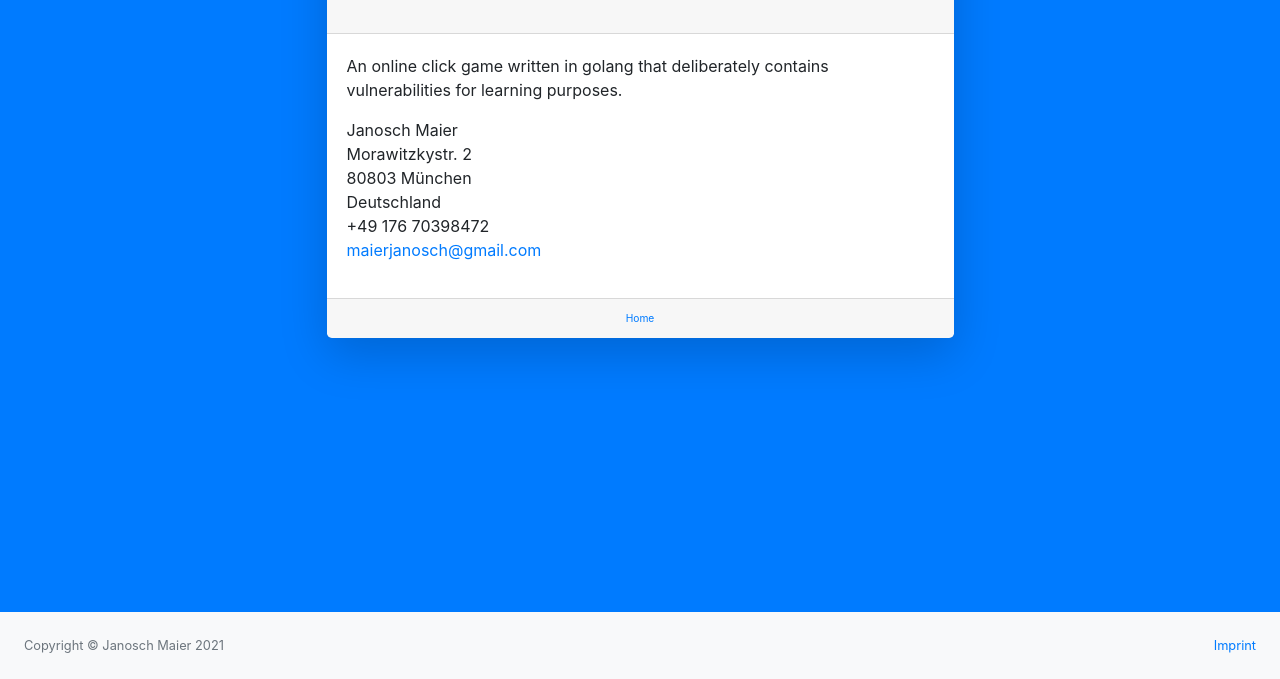
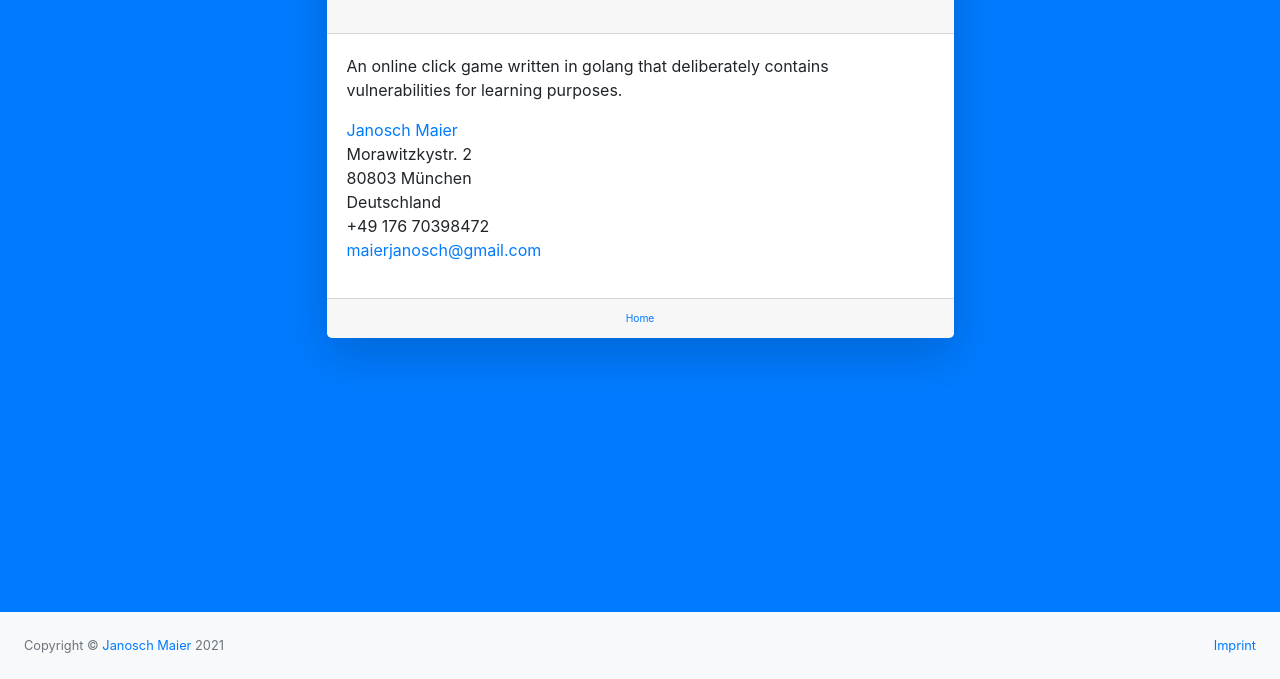
Before and after one commit to Phylu/vulnerable-click-game, a plain HTML site: page templates/imprint.html in a window 1280 px wide. Shown: the part 121-800 px from the top of the page. Drawn offline with nearby package versions, Linux system fonts and the light colour scheme; files that its build step writes are made by us from their sources; files whose address does not match are found by name.

Commit message:
Link footer

```diff
--- a/templates/imprint.html
+++ b/templates/imprint.html
@@ -27,7 +27,7 @@
                                 <div class="card-body">
                                     <p>An online click game written in golang that deliberately contains vulnerabilities for learning purposes.</p>
                                     <p>
-                                        Janosch Maier<br>
+                                        <a href="https://janosch-maier.de" target="_blank">Janosch Maier</a><br>
                                         Morawitzkystr. 2<br>
                                         80803 München<br>
                                         Deutschland<br>
@@ -50,7 +50,7 @@
             <footer class="py-4 bg-light mt-auto">
                 <div class="container-fluid">
                     <div class="d-flex align-items-center justify-content-between small">
-                        <div class="text-muted">Copyright &copy; Janosch Maier 2021</div>
+                        <div class="text-muted">Copyright &copy; <a href="https://janosch-maier.de" target="_blank">Janosch Maier</a> 2021</div>
                         <div>
                             <a href="imprint">Imprint</a>
                         </div>
```
Also changed, not shown: templates/game.html (+1 -1 lines), templates/highscore.html (+1 -1 lines), templates/index.html (+1 -1 lines), templates/login.html (+1 -1 lines), templates/register.html (+1 -1 lines).
